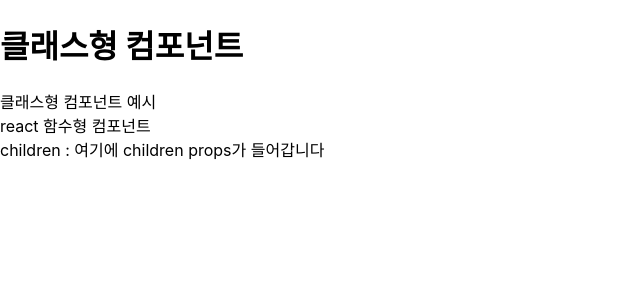
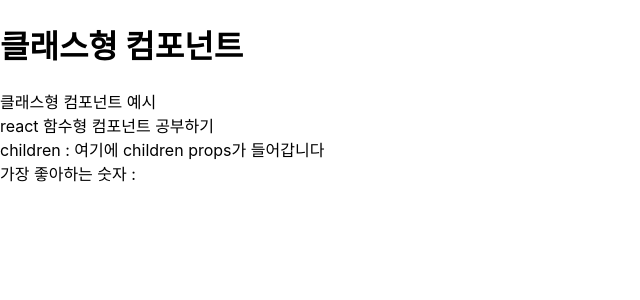
Before and after one commit to sunmerrr/react-study, a React (Create React App) app: page / in a window 1280 px wide. Shown: the top 300 px of the page, without its empty margins (0-640 px from the left). Built offline with nearby package versions, Linux system fonts and the light colour scheme.

Commit message:
TypeProps의 isRequired

```diff
--- a/src/FunctionComponent.js
+++ b/src/FunctionComponent.js
@@ -1,11 +1,14 @@
 import React from 'react';
 import PropTypes from 'prop-types'; // react v15.5부터 외부 라이브러리로 이동
 
-export const FunctionComponent = ({ name, children }) => {
+export const FunctionComponent = ({ name, favoriteNumber, children }) => {
   return (
     <div>
-      {name} 함수형 컴포넌트
-      <br /> children : {children}
+      {name} 함수형 컴포넌트 공부하기
+      <br />
+      children : {children}
+      <br />
+      가장 좋아하는 숫자 : {favoriteNumber}
     </div>
   );
 };
@@ -14,4 +17,5 @@ FunctionComponent.defaultProps = { name: 'react' };
 
 FunctionComponent.propTypes = {
   name: PropTypes.string,
+  favoriteNumber: PropTypes.number.isRequired, // 필수로 받아와야 하는 값으로 지정
 };
```
